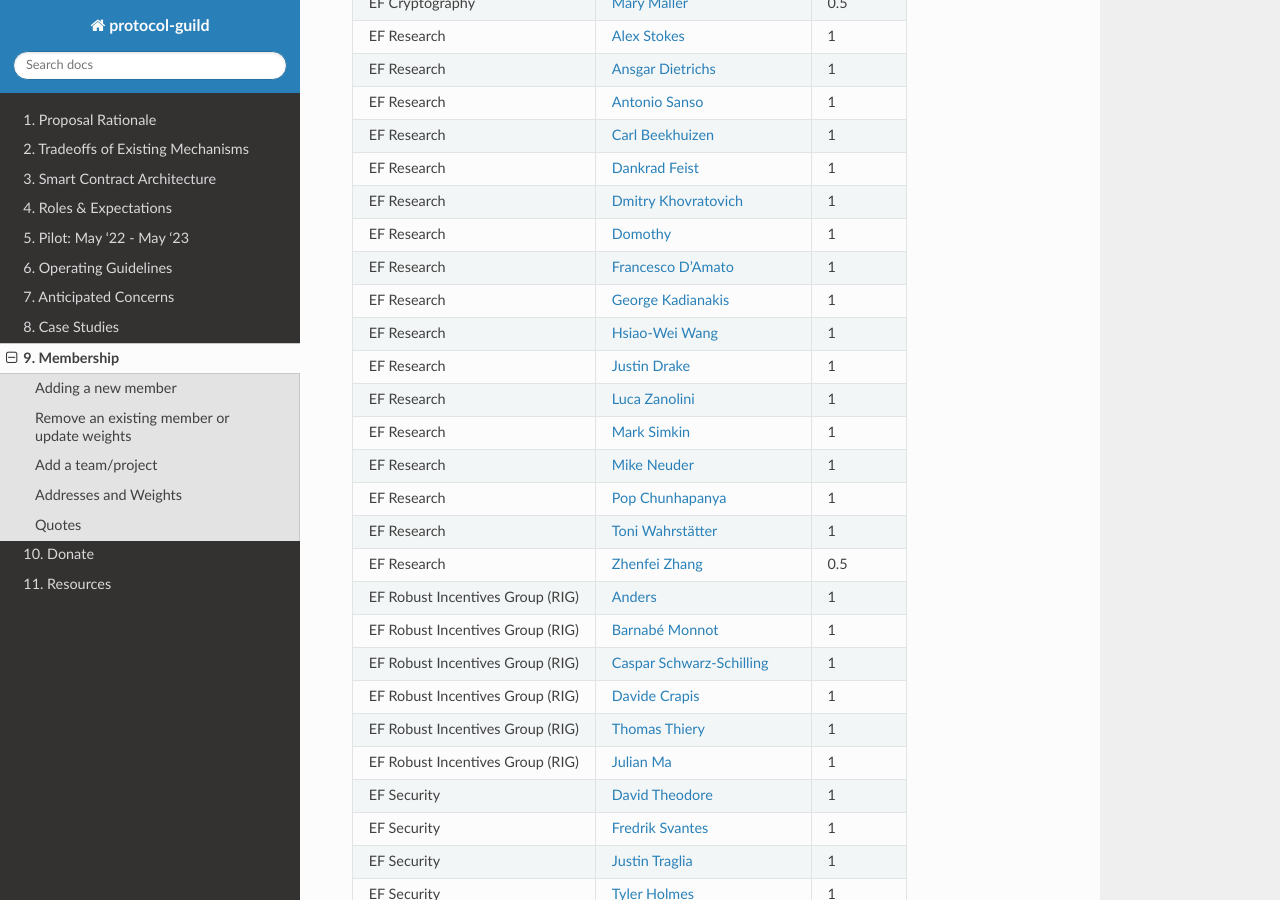
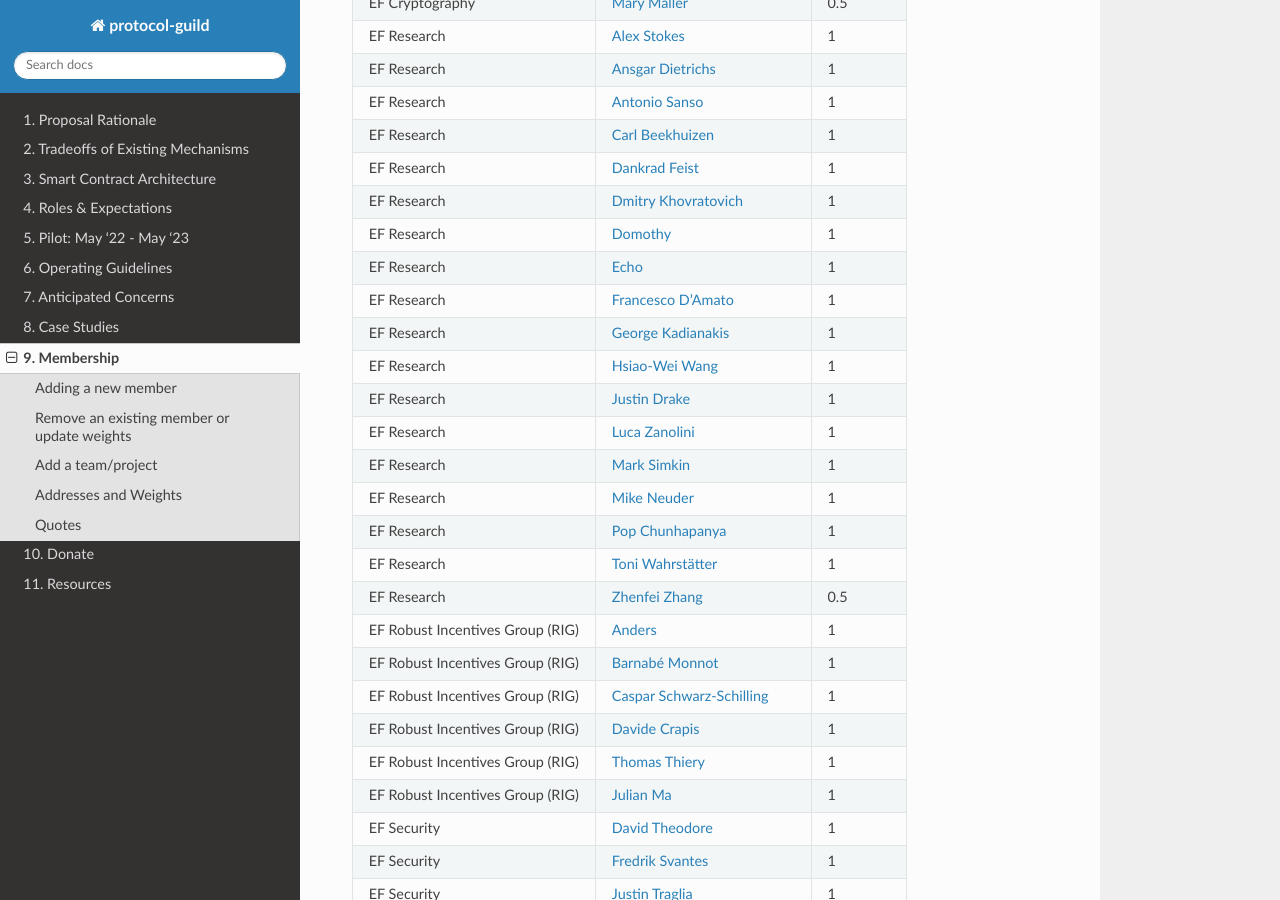
Before and after one commit to protocolguild/documentation, a Sphinx documentation site: the page built from docs/9-membership.md, in a window 1280 px wide and 900 px high, scrolled down 2529 px. Built offline with Sphinx 7.4.7 and the Read the Docs theme 2.0.0, drawn with Linux system fonts in a browser that asks for light colours.

Commit message:
Update 9-membership.md

```diff
--- a/docs/9-membership.md
+++ b/docs/9-membership.md
@@ -85,6 +85,7 @@
  | EF Research | [Dankrad Feist](https://github.com/dankrad/) | 1 |
  | EF Research | [Dmitry Khovratovich](https://github.com/khovratovich/) | 1 |
  | EF Research | [Domothy](https://github.com/domothyb/) | 1 |
+ | EF Research | [Echo](https://github.com/echoalice/) | 1 |
  | EF Research | [Francesco D’Amato](https://notes.ethereum.org/@fradamt/) | 1 |
  | EF Research | [George Kadianakis](https://github.com/asn-d6/) | 1 |
  | EF Research | [Hsiao-Wei Wang](https://github.com/hwwhww/) | 1 |
```
